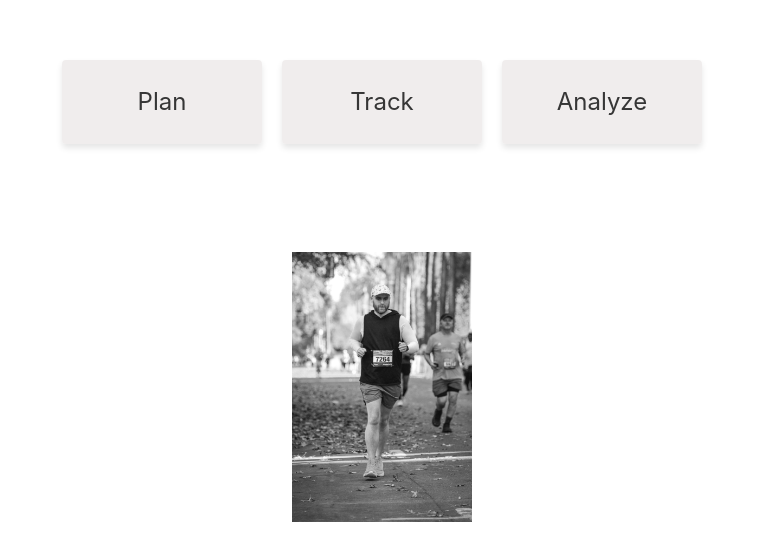
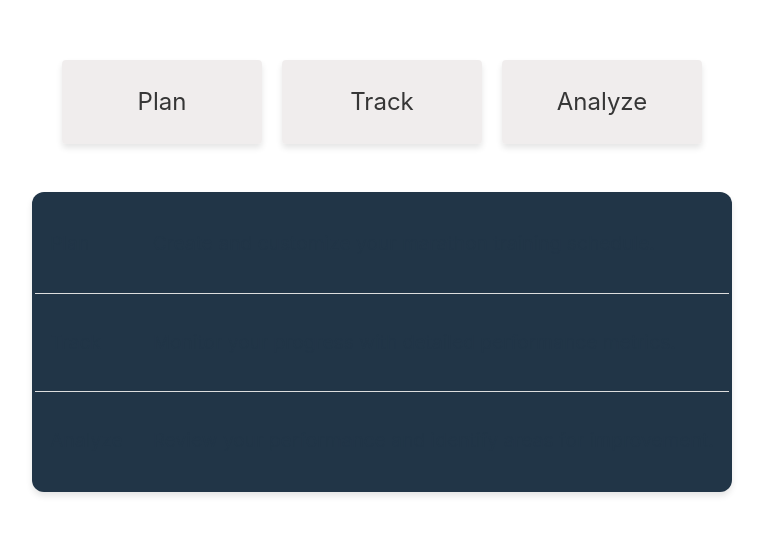
Before and after one commit to tulloch022/marathoner, a React (Vite) app: page / in a window 1280 px wide. Shown: the part 976-1536 px from the top of the page, without its empty margins (258-1021 px from the left). Built offline with nearby package versions, Linux system fonts and the light colour scheme.

Commit message:
removed image and added table

```diff
--- a/src/App.tsx
+++ b/src/App.tsx
@@ -49,12 +49,6 @@ function App() {
       <p className="subtitle">Welcome to your training companion</p>
 
 
-      {/* Add image */}
-
-      <div className="image-container">
-        <img src={image} alt="Training Image" className="app-image" />
-      </div>
-
       {/* Scroll Down Arrow */}
       <div className="scroll-arrow">
         <span>&#8595;</span> {/* Unicode for downward arrow */}
@@ -72,6 +66,27 @@ function App() {
           <p>Analyze</p>
         </div>
       </div>
+
+            {/* Table Section */}
+      <div className="table-container">
+        <table className="feature-table">
+          <tbody>
+            <tr>
+              <td>Plan</td>
+              <td>Create and customize your marathon training schedule.</td>
+            </tr>
+            <tr>
+              <td>Track</td>
+              <td>Monitor your progress with detailed performance metrics.</td>
+            </tr>
+            <tr>
+              <td>Analyze</td>
+              <td>Review your performance and identify areas for improvement.</td>
+            </tr>
+          </tbody>
+        </table>
+      </div>
+
     </div>
   );
 }
--- a/src/index.css
+++ b/src/index.css
@@ -143,15 +143,57 @@ h1, p, .scroll-arrow {
 }
 
 
-.app-image {
-  max-width: 14%;  /* Make sure image scales responsively */
-  height: auto;     /* Maintain aspect ratio */
-  border-radius: 0em; /* Optional: rounded corners */
-  filter: grayscale();
+
+/* Styling for the Table Container */
+.table-container {
+  position: absolute;
+  display: flex;
+  justify-content: center;  /* Center the table */
+  padding: 20px;
+  bottom: -43em;
 }
 
-.image-container {
-  text-align: center; /* Optional: center image */
-  position: absolute;
-  bottom: -45em;
+/* Table Styling */
+.feature-table {
+  width: 100%;  /* Adjust width as necessary */
+  border-collapse: collapse;  /* Make borders collapse into one line */
+  border-radius: 12px;  /* Smooth corners */
+  border:#000000;
+  border-style: dotted;
+  overflow: hidden;  /* Hide any content that overflows */
+  box-shadow: 0 4px 6px rgba(0, 0, 0, 0.1);  /* Optional: Add subtle shadow */
+  background-color:#213547
 }
+
+.feature-table th,
+.feature-table td {
+  padding: 15px;
+  text-align: left;
+  font-size: 1.2rem;
+}
+
+.feature-table th {
+  background-color: #201d1d;  /* Light gray for header */
+  color: black;
+  font-weight: bold;
+  border-bottom: 2px solid #ddd;  /* Bottom border for header */
+}
+
+.feature-table td {
+  border-bottom: 1px solid #ddd;  /* Border between rows */
+}
+
+.feature-table tr:last-child td {
+  border-bottom: none;  /* Remove bottom border for the last row */
+}
+
+/* Smooth Border Effect */
+.feature-table td,
+.feature-table th {
+  transition: border-color 0.3s ease-in-out;  /* Smooth transition for borders */
+}
+
+.feature-table td:hover,
+.feature-table th:hover {
+  border-color: #000000;  /* Change border color on hover */
+}
```
